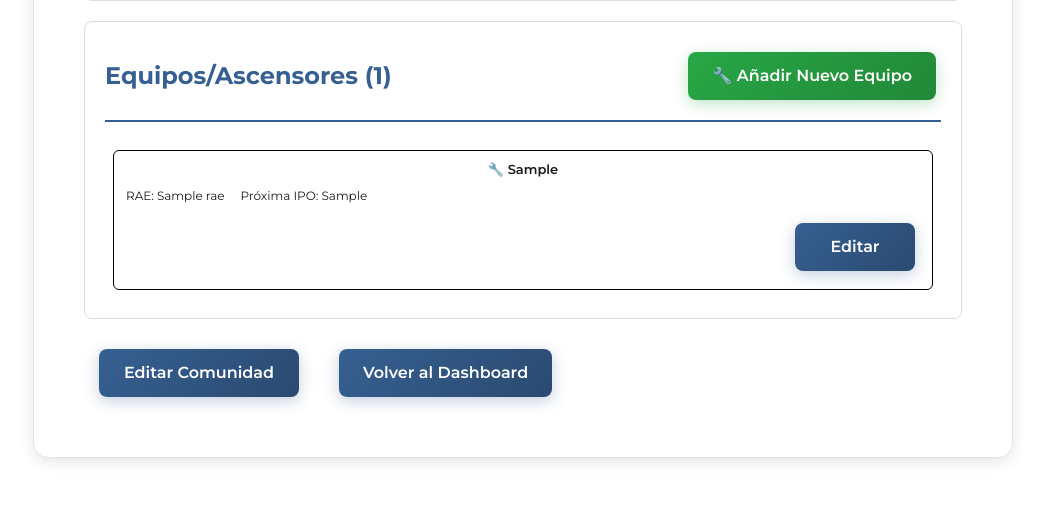
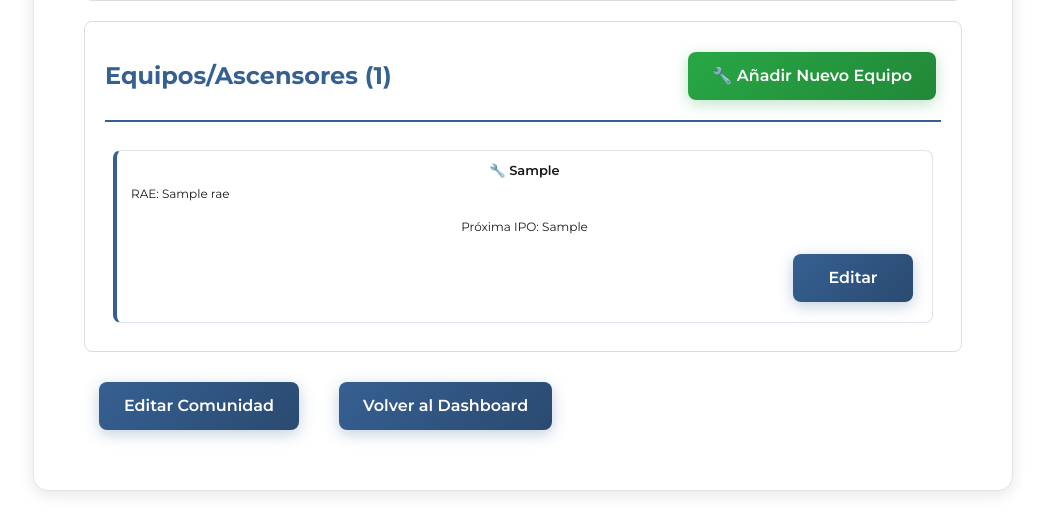
Before and after one commit to mstmarc/ascensoralert_, a Flask app: page /ver_lead/1 in a window 1280 px wide. Shown: the part 2245-2766 px from the top of the page, without its empty margins (237-1280 px from the left). Before the commit the page ends 2707 px from the top, so only its background shows below. Run offline with Flask 3, Linux system fonts and the light colour scheme; the visitor is signed in with stand-in values (Sample User, id 1); a database or web service that is not in the repository returns one stand-in record (values such as "Sample title"); data that the repository does not hold is empty.

Commit message:
Refinar listados de equipos y estilos unificados

```diff
--- a/static/styles.css
+++ b/static/styles.css
@@ -9,6 +9,8 @@
     /* Tamaños tipográficos unificados para listados compactos */
     --list-heading-font-size: 13px;
     --list-body-font-size: 12px;
+    --list-border-color: #dfe3eb;
+    --list-item-radius: 8px;
 }
 
 @font-face {
@@ -496,13 +498,14 @@ td a:hover {
 .admin-list-item,
 .oportunidad-item,
 .listado-item {
-    padding: 8px 12px;
+    padding: 10px 14px;
     transition: all 0.2s ease;
     cursor: pointer;
     position: relative;
-    border: 1px solid #000;
-    border-radius: 6px;
+    border: 1px solid var(--list-border-color);
+    border-radius: var(--list-item-radius);
     background: white;
+    box-shadow: 0 1px 2px rgba(0, 0, 0, 0.02);
 }
 
 .lead-list-item:hover,
@@ -510,6 +513,7 @@ td a:hover {
 .oportunidad-item:hover,
 .listado-item:hover {
     background: #f8f9fa;
+    box-shadow: 0 2px 6px rgba(54, 96, 146, 0.08);
 }
 
 .lead-list-direccion,
@@ -522,6 +526,7 @@ td a:hover {
     text-decoration: none;
     display: block;
     transition: color 0.2s ease;
+    line-height: 1.45;
 }
 
 .lead-list-direccion:hover,
@@ -565,6 +570,7 @@ td a:hover {
 .listado-metadata-item {
     font-size: var(--list-body-font-size);
     color: #1a1a1a;
+    line-height: 1.4;
 }
 
 .lead-list-info-item--grow,
@@ -580,6 +586,10 @@ td a:hover {
     gap: 8px;
     justify-content: flex-end;
     flex-wrap: wrap;
+}
+
+.listado-equipos .lead-list-item {
+    border-left: 4px solid #366092;
 }
 
 .lead-list-item--with-actions,
--- a/templates/ver_lead.html
+++ b/templates/ver_lead.html
@@ -283,7 +283,7 @@
                                 <div class="lead-list-direccion lead-list-direccion--static">🔧 {{ equipo.tipo_equipo }}</div>
                                 <div class="lead-list-info lead-list-info--left">
                                     <span class="lead-list-info-item">RAE: {{ equipo.rae or '-' }}</span>
-                                    <span class="lead-list-info-item">Próxima IPO: {{ equipo.ipo_proxima or '-' }}</span>
+                                    <span class="lead-list-info-item lead-list-info-item--grow">Próxima IPO: {{ equipo.ipo_proxima or '-' }}</span>
                                 </div>
                             </div>
                             <div class="lead-list-actions">
@@ -293,7 +293,7 @@
                         {% endfor %}
                     </div>
                     {% else %}
-                    <div class="no-equipos no-equipos-con-boton">
+                    <div class="no-results no-equipos no-equipos-con-boton">
                         <p style="margin: 0;">🔧 Esta instalación aún no tiene equipos registrados</p>
                         <a href="/nuevo_equipo?lead_id={{ lead.id }}" class="btn btn-success">
                             Añadir Primer Equipo
```
